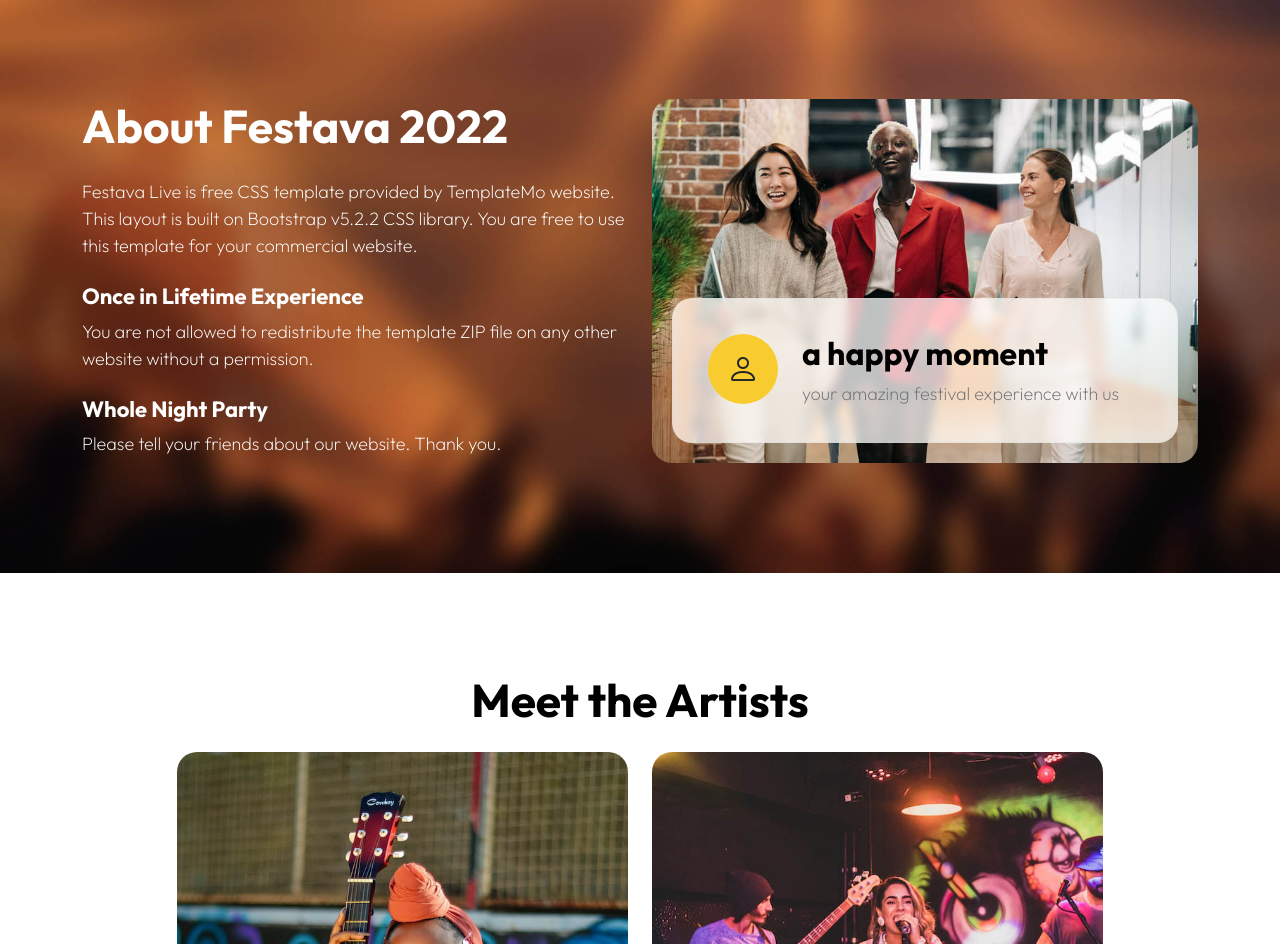
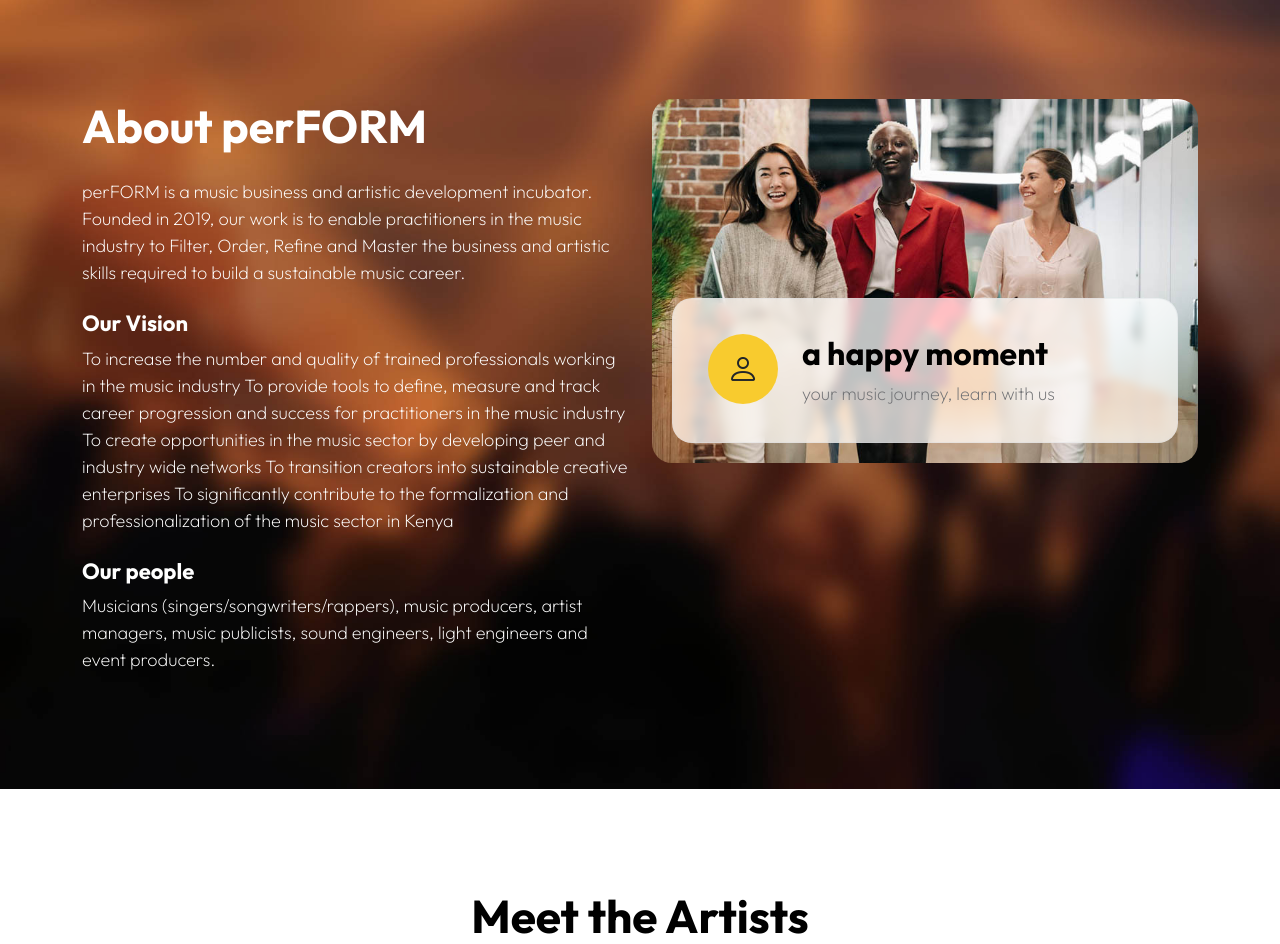
Before and after one commit to briankibiku/perform, a PHP site: page / in a window 1280 px wide. Shown: the part 801-1745 px from the top of the page. Run offline with PHP 8.4, Linux system fonts and the light colour scheme.

Commit message:
feature edits

```diff
--- a/css/templatemo-festava-live.css
+++ b/css/templatemo-festava-live.css
@@ -467,6 +467,10 @@
 
 .navbar-toggler .navbar-toggler-icon::after {
   top: 8px;
+}
+.logo-image{
+  width: 100px;
+  height: auto;
 }
 
 
--- a/index.html
+++ b/index.html
@@ -54,8 +54,11 @@
             <nav class="navbar navbar-expand-lg">
                 <div class="container">
                     <a class="navbar-brand" href="index.html">
-                        Festava Live
+                        <!-- Festava Live -->
+                        <img src="images/perform.png" class="logo-image">
+
                     </a>
+
 
                     <a href="ticket.html" class="btn custom-btn d-lg-none ms-auto me-4">Buy Ticket</a>
 
@@ -90,7 +93,7 @@
                             </li>
                         </ul>
 
-                        <a href="ticket.html" class="btn custom-btn d-lg-block d-none">Buy Ticket</a>
+                        <a href="#section_6" class="btn custom-btn d-lg-block d-none">Register Now</a>
                     </div>
                 </div>
             </nav>
@@ -103,11 +106,11 @@
                     <div class="row">
 
                         <div class="col-12 mt-auto mb-5 text-center">
-                            <small>Festava Live Presents</small>
+                            <small>perFORM Presents</small>
 
-                            <h1 class="text-white mb-5">XPRSN LIVE 2023</h1>
+                            <h1 class="text-white mb-5">THE MUSIC INCUBATOR</h1>
 
-                            <a class="btn custom-btn smoothscroll" href="#section_2">Let's begin</a>
+                            <a class="btn custom-btn smoothscroll" href="#section_2">Learn more</a>
                         </div>
 
                         <div class="col-lg-12 col-12 mt-auto d-flex flex-column flex-lg-row text-center">
@@ -168,17 +171,21 @@
 
                         <div class="col-lg-6 col-12 mb-4 mb-lg-0 d-flex align-items-center">
                             <div class="services-info">
-                                <h2 class="text-white mb-4">About Festava 2022</h2>
+                                <h2 class="text-white mb-4">About perFORM</h2>
 
-                                <p class="text-white">Festava Live is free CSS template provided by TemplateMo website. This layout is built on Bootstrap v5.2.2 CSS library. You are free to use this template for your commercial website.</p>
+                                <p class="text-white">perFORM is a music business and artistic development incubator. Founded in 2019, our work is to enable practitioners in the music industry to Filter, Order, Refine and Master the business and artistic skills required to build a sustainable music career.</p>
 
-                                <h6 class="text-white mt-4">Once in Lifetime Experience</h6>
+                                <h6 class="text-white mt-4">Our Vision</h6>
 
-                                <p class="text-white">You are not allowed to redistribute the template ZIP file on any other website without a permission.</p>
+                                <p class="text-white">To increase the number and quality of trained professionals working in the music industry
+                                    To provide tools to define, measure and track career progression and success for practitioners in the music industry
+                                    To create opportunities in the music sector by developing peer and industry wide networks
+                                    To transition creators into sustainable creative enterprises
+                                    To significantly contribute to the formalization and professionalization of the music sector in Kenya</p>
 
-                                <h6 class="text-white mt-4">Whole Night Party</h6>
+                                <h6 class="text-white mt-4">Our people</h6>
 
-                                <p class="text-white">Please tell your friends about our website. Thank you.</p>
+                                <p class="text-white">Musicians (singers/songwriters/rappers), music producers, artist managers, music publicists, sound engineers, light engineers and event producers.</p>
                             </div>
                         </div>
 
@@ -195,7 +202,7 @@
                                     <div class="ms-4">
                                         <h3>a happy moment</h3>
 
-                                        <p class="mb-0">your amazing festival experience with us</p>
+                                        <p class="mb-0">your music journey, learn with us</p>
                                     </div>
                                 </div>
                             </div>
@@ -542,7 +549,7 @@
                     <div class="row">
 
                         <div class="col-lg-6 col-12">
-                            <h2 class="text-white mb-lg-0">Festava Live</h2>
+                            <h2 class="text-white mb-lg-0">Grafana Live</h2>
                         </div>
 
                         <div class="col-lg-6 col-12 d-flex justify-content-lg-end align-items-center">
```
Also changed, not shown: images/perform.png (added).
